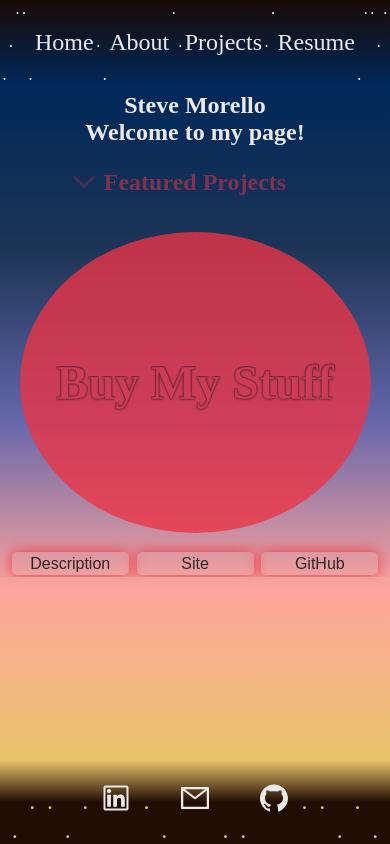
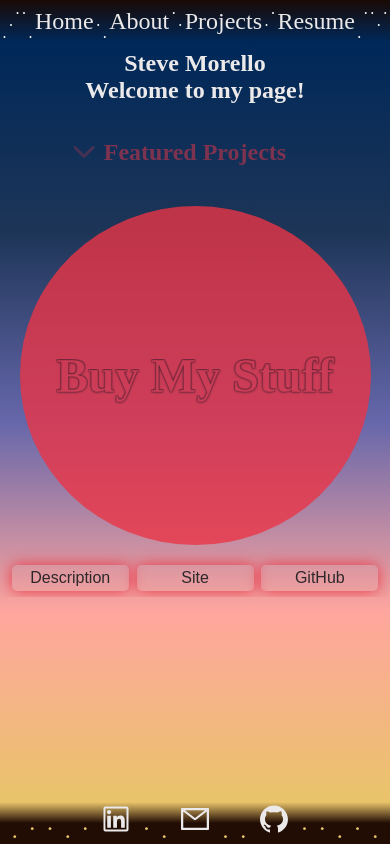
Before and after one commit to scubastove4/sm-portfolio, a React (Create React App) app: page / in a window 390 px wide. Built offline with nearby package versions, Linux system fonts and the light colour scheme.

Commit message:
check on phone

```diff
--- a/src/App.css
+++ b/src/App.css
@@ -669,6 +669,12 @@ main::-webkit-scrollbar {
 /* ///////////   mobile styling below  /////////// */
 
 @media only screen and (max-width: 850px) {
+  #app-content {
+    grid-template: 0.5fr 9fr 0.5fr / 2fr 1fr;
+  }
+  /* nav {
+
+  } */
   main {
     grid-column-start: 1;
     grid-column-end: span 2;
@@ -757,4 +763,7 @@ main::-webkit-scrollbar {
 
     height: 60%;
   }
+
+  .card {
+  }
 }
```
